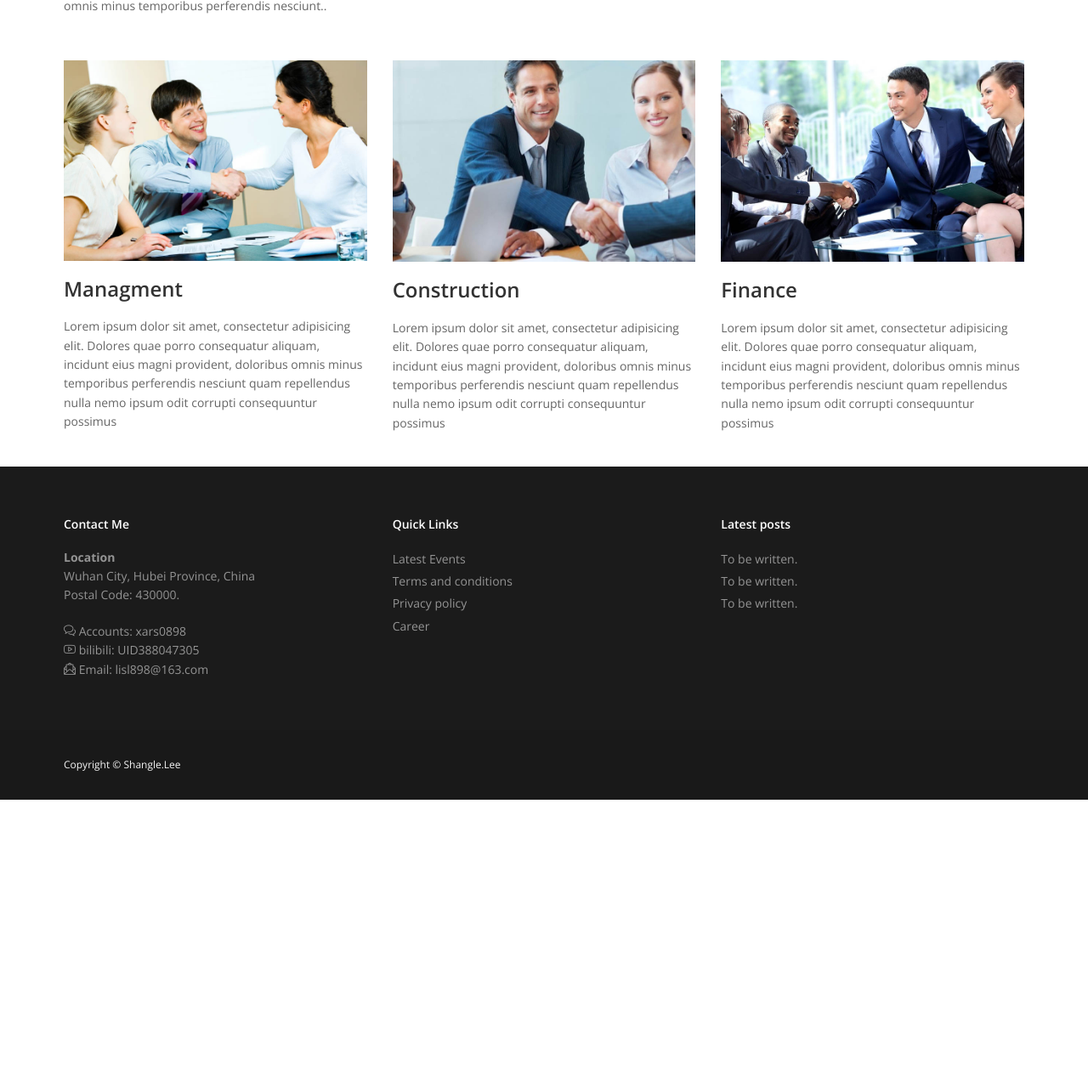
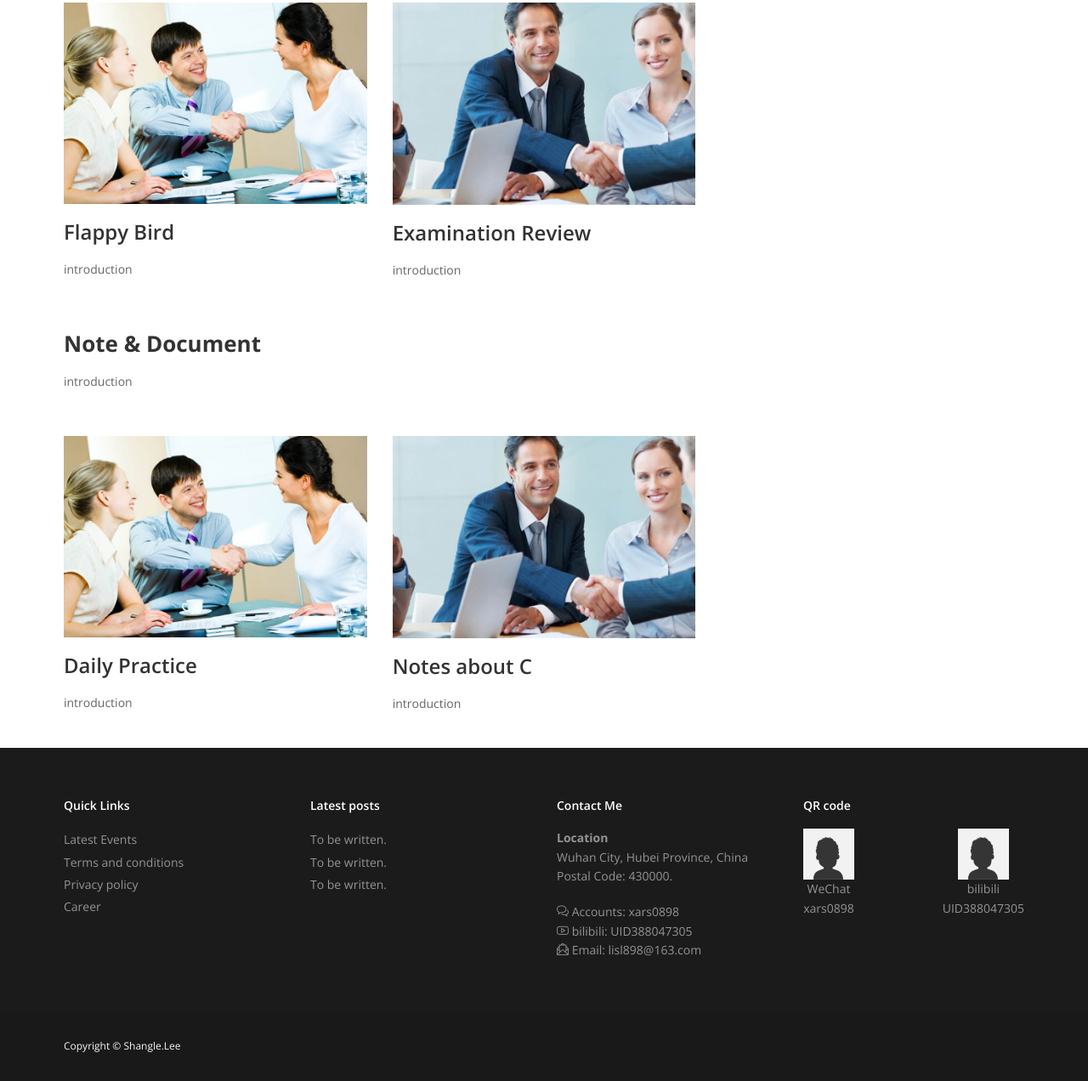
Before and after one commit to Lishangle/lishangle.github.io, a plain HTML site: page cprograming.html in a window 1280 px wide. Shown: the part 810-2082 px from the top of the page at 85% size. Before the commit the page ends 1751 px from the top, so only its background shows below. Drawn offline with nearby package versions, Linux system fonts and the light colour scheme; files whose address does not match are found by name.

Commit message:
update c programing

```diff
--- a/cprograming.html
+++ b/cprograming.html
@@ -63,12 +63,8 @@
 				<div class="row">
 					<div class="col-lg-12">
 						<div>
-							<h1>Services</h1>
-							Lorem ipsum dolor sit amet, consectetur adipisicing elit. Dolores quae porro
-							consequatur aliquam, incidunt eius magni provident, doloribus omnis minus temporibus perferendis
-							nesciunt quam repellendus nulla nemo ipsum odit corrupti consequuntur possimus, vero mollitia
-							velit ad consectetur. Alias, laborum excepturi nihil autem nemo numquam, ipsa architecto non,
-							magni consequuntur quam.
+							<h1>Video & Document</h1>
+							introduction
 						</div>
 
 					</div>
@@ -81,10 +77,8 @@
 				<div class="row">
 					<div class="col-md-12">
 						<div>
-							<h2>Our Quality Service</h2>
-							Lorem ipsum dolor sit amet, consectetur adipisicing elit. Dolores quae
-							porro consequatur aliquam, incidunt eius magni provident, doloribus omnis minus ovident, doloribus
-							omnis minus temporibus perferendis nesciunt..
+							<h2>Teaching Video</h2>
+							Teaching video.
 						</div>
 						<br>
 					</div>
@@ -93,34 +87,53 @@
 					<div class="col-md-4 md-margin-bottom-40">
 						<img class="img-responsive" src="img/service1.jpg" alt=""/>
 
-						<h3>Managment</h3>
+						<a href="https://www.educoder.net/paths/a8fznwuh" target="_blank"><h3>Flappy Bird</h3></a>
 
 						<p>
-							Lorem ipsum dolor sit amet, consectetur adipisicing elit. Dolores quae porro consequatur aliquam,
-							incidunt eius magni provident, doloribus omnis minus temporibus perferendis nesciunt quam
-							repellendus nulla nemo ipsum odit corrupti consequuntur possimus
+							introduction
 						</p>
 					</div>
 					<div class="col-md-4">
 						<img class="img-responsive" src="img/service2.jpg" alt=""/>
 
-						<h3>Construction</h3>
+						<a href="https://mp.weixin.qq.com/mp/appmsgalbum?__biz=MzIzODAxNjE1OQ==&action=getalbum&album_id=2508469091318349825&scene=173&from_msgid=2247486683&from_itemidx=1&count=3&nolastread=1#wechat_redirect" target="_blank"><h3>Examination Review</h3></a>
 
 						<p>
-							Lorem ipsum dolor sit amet, consectetur adipisicing elit. Dolores quae porro consequatur aliquam,
-							incidunt eius magni provident, doloribus omnis minus temporibus perferendis nesciunt quam
-							repellendus nulla nemo ipsum odit corrupti consequuntur possimus
+							introduction
 						</p>
 					</div>
+				</div>
+			</div>
+		</section>
+
+		<section id="content2">
+			<div class="container content">
+				<div class="row">
+					<div class="col-md-12">
+						<div>
+							<h2>Note & Document</h2>
+							introduction
+						</div>
+						<br>
+					</div>
+				</div>
+				<div class="row service-v1 margin-bottom-40">
 					<div class="col-md-4 md-margin-bottom-40">
-						<img class="img-responsive" src="img/service3.jpg" alt=""/>
+						<img class="img-responsive" src="img/service1.jpg" alt=""/>
 
-						<h3>Finance</h3>
+						<a href="https://mp.weixin.qq.com/mp/appmsgalbum?__biz=MzIzODAxNjE1OQ==&action=getalbum&album_id=2492374395064139778#wechat_redirect" target="_blank"><h3>Daily Practice</h3></a>
 
 						<p>
-							Lorem ipsum dolor sit amet, consectetur adipisicing elit. Dolores quae porro consequatur aliquam,
-							incidunt eius magni provident, doloribus omnis minus temporibus perferendis nesciunt quam
-							repellendus nulla nemo ipsum odit corrupti consequuntur possimus
+							introduction
+						</p>
+					</div>
+					<div class="col-md-4">
+						<img class="img-responsive" src="img/service2.jpg" alt=""/>
+
+						<a href="https://mp.weixin.qq.com/mp/appmsgalbum?__biz=MzIzODAxNjE1OQ==&action=getalbum&album_id=1567070340625858561#wechat_redirect" target="_blank"><h3>Notes about C</h3></a>
+
+						<p>
+							introduction
 						</p>
 					</div>
 				</div>
--- a/footer.html
+++ b/footer.html
@@ -7,7 +7,28 @@
 <body>
 	<div class="container">
 		<div class="row">
-			<div class="col-md-4">
+			<div class="col-md-3">
+				<div class="widget">
+					<h5 class="widgetheading">Quick Links</h5>
+					<ul class="link-list">
+						<li><a href="#">Latest Events</a></li>
+						<li><a href="#">Terms and conditions</a></li>
+						<li><a href="#">Privacy policy</a></li>
+						<li><a href="#">Career</a></li>
+					</ul>
+				</div>
+			</div>
+			<div class="col-md-3">
+				<div class="widget">
+					<h5 class="widgetheading">Latest posts</h5>
+					<ul class="link-list">
+						<li><a href="#">To be written.</a></li>
+						<li><a href="#">To be written.</a></li>
+						<li><a href="#">To be written.</a></li>
+					</ul>
+				</div>
+			</div>
+			<div class="col-md-3">
 				<div class="widget">
 					<h5 class="widgetheading">Contact Me</h5>
 					<address>
@@ -25,25 +46,19 @@
 					</p>
 				</div>
 			</div>
-			<div class="col-md-4">
+			<div class="col-md-3">
 				<div class="widget">
-					<h5 class="widgetheading">Quick Links</h5>
-					<ul class="link-list">
-						<li><a href="#">Latest Events</a></li>
-						<li><a href="#">Terms and conditions</a></li>
-						<li><a href="#">Privacy policy</a></li>
-						<li><a href="#">Career</a></li>
-					</ul>
-				</div>
-			</div>
-			<div class="col-md-4">
-				<div class="widget">
-					<h5 class="widgetheading">Latest posts</h5>
-					<ul class="link-list">
-						<li><a href="#">To be written.</a></li>
-						<li><a href="#">To be written.</a></li>
-						<li><a href="#">To be written.</a></li>
-					</ul>
+					<h5 class="widgetheading">QR code</h5>
+					<div class="" style="text-align: center;">
+						<div class="" style="float: left;">
+							<img src="img/avatar.png"/><br>
+							<div>WeChat <br> xars0898</div>
+						</div>
+						<div class="" style="float: right;">
+							<img src="img/avatar.png"/><br>
+							<div>bilibili <br> UID388047305</div>
+						</div>
+					</div>
 				</div>
 			</div>
 		</div>
```
